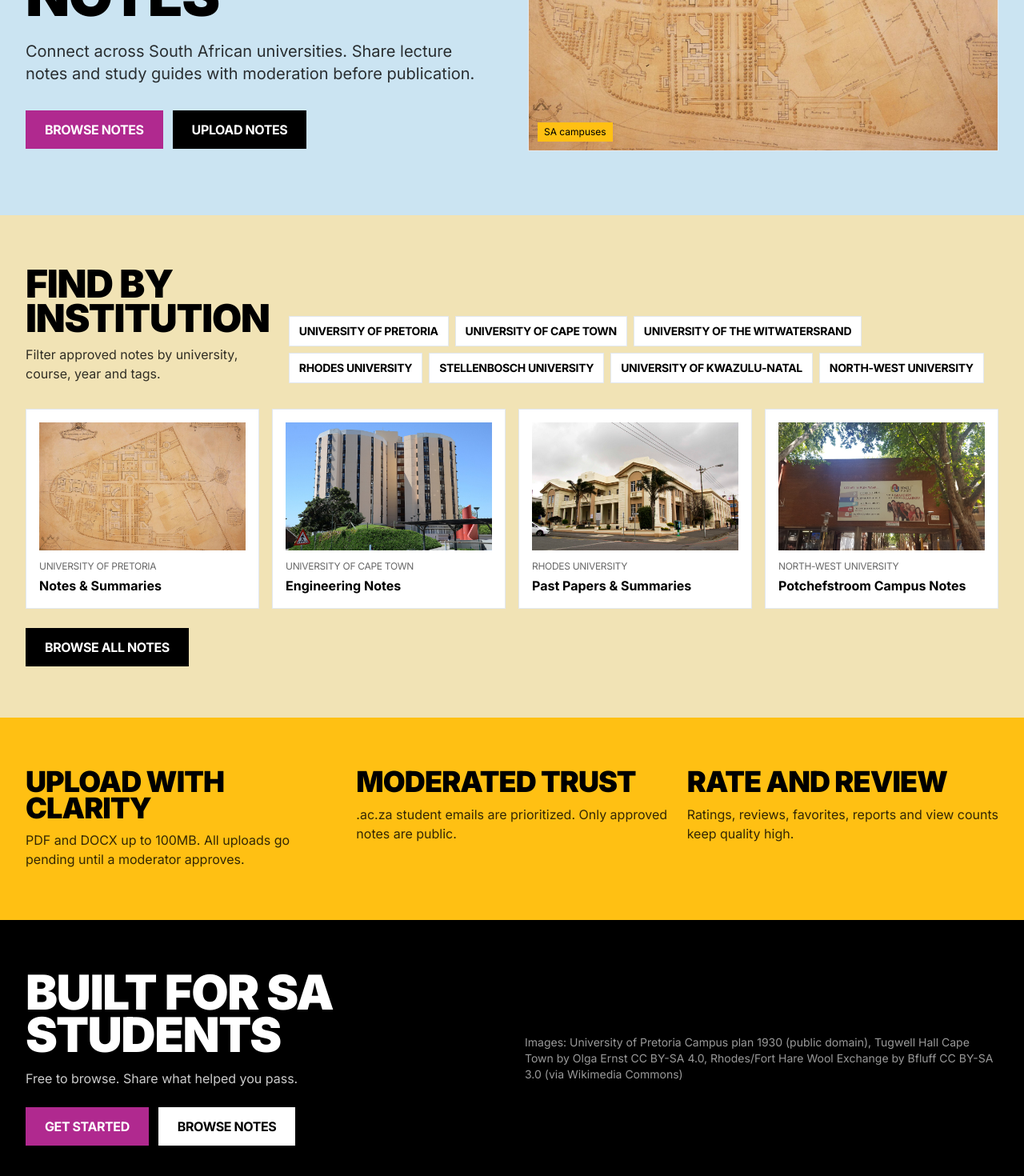
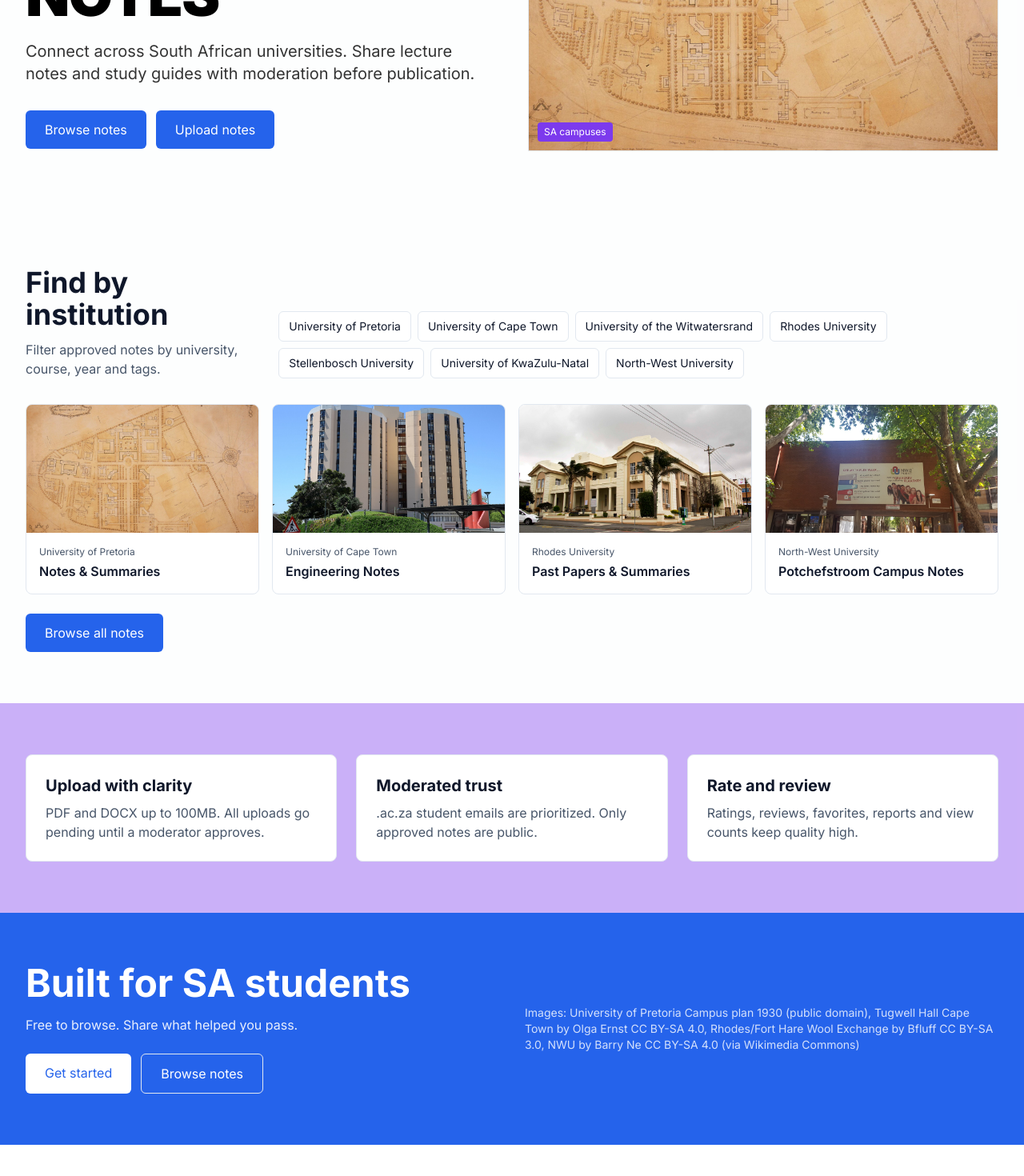
Before and after one commit to ThamiRoneo/EduLink, a Next.js app in the folder web/: page / in a window 1280 px wide. Shown: the part 388-1858 px from the top of the page at 80% size. After the commit the page ends 1819 px from the top, so only its background shows below. Built offline with nearby package versions, Linux system fonts and the light colour scheme; no server answers.

Commit message:
Apply blue palette, NWU, unify CTAs

```diff
--- a/web/src/app/page.tsx
+++ b/web/src/app/page.tsx
@@ -65,26 +65,26 @@
                 </button>
                 {open && (
                   <div className="absolute right-0 mt-2 w-48 bg-white border border-black/10 rounded-md shadow-lg py-1 z-50">
-                    <Link href="/browse" className="block px-4 py-2 text-sm text-black hover:bg-[#f1e3b5]" onClick={() => setOpen(false)}>Browse</Link>
-                    <Link href="/upload" className="block px-4 py-2 text-sm text-black hover:bg-[#f1e3b5]" onClick={() => setOpen(false)}>Upload</Link>
-                    <Link href="/my-uploads" className="block px-4 py-2 text-sm text-black hover:bg-[#f1e3b5]" onClick={() => setOpen(false)}>My Uploads</Link>
-                    <Link href="/favorites" className="block px-4 py-2 text-sm text-black hover:bg-[#f1e3b5]" onClick={() => setOpen(false)}>Favorites</Link>
-                    <Link href="/profile" className="block px-4 py-2 text-sm text-black hover:bg-[#f1e3b5]" onClick={() => setOpen(false)}>Profile</Link>
-                    <button onClick={signOut} className="w-full text-left px-4 py-2 text-sm text-[#b0298f] hover:bg-[#f1e3b5]">Sign out</button>
+                    <Link href="/browse" className="block px-4 py-2 text-sm text-foreground hover:bg-secondary" onClick={() => setOpen(false)}>Browse</Link>
+                    <Link href="/upload" className="block px-4 py-2 text-sm text-foreground hover:bg-secondary" onClick={() => setOpen(false)}>Upload</Link>
+                    <Link href="/my-uploads" className="block px-4 py-2 text-sm text-foreground hover:bg-secondary" onClick={() => setOpen(false)}>My Uploads</Link>
+                    <Link href="/favorites" className="block px-4 py-2 text-sm text-foreground hover:bg-secondary" onClick={() => setOpen(false)}>Favorites</Link>
+                    <Link href="/profile" className="block px-4 py-2 text-sm text-foreground hover:bg-secondary" onClick={() => setOpen(false)}>Profile</Link>
+                    <button onClick={signOut} className="w-full text-left px-4 py-2 text-sm text-destructive hover:bg-secondary">Sign out</button>
                   </div>
                 )}
               </div>
             ) : (
               <>
                 <Link href="/login" className="text-sm text-black hover:opacity-80">Log in</Link>
-                <Link href="/register" className="text-sm bg-[#b0298f] text-white px-3 sm:px-4 py-2 rounded-sm hover:opacity-90">Register</Link>
+                <Link href="/register" className="text-sm bg-primary text-white px-3 sm:px-4 py-2 rounded-md hover:bg-primary/90">Register</Link>
               </>
             )}
           </div>
         </div>
       </header>
 
-      <section className="bg-[#cbe4f2]">
+      <section className="bg-secondary/30">
         <div className="max-w-7xl mx-auto px-4 sm:px-6 lg:px-8 py-12 sm:py-20">
           <div className="grid lg:grid-cols-2 gap-10 items-center">
             <div>
@@ -95,35 +95,35 @@
                 Connect across South African universities. Share lecture notes and study guides with moderation before publication.
               </p>
               <div className="flex flex-col sm:flex-row gap-3">
-                <Link href="/browse" className="bg-[#b0298f] text-white px-6 py-3 text-center font-bold uppercase tracking-tight hover:opacity-90">
+                <Link href="/browse" className="bg-primary text-white px-6 py-3 text-center rounded-md hover:bg-primary/90">
                   Browse notes
                 </Link>
-                <Link href="/upload" className="bg-black text-white px-6 py-3 text-center font-bold uppercase tracking-tight hover:opacity-90">
+                <Link href="/upload" className="bg-primary text-white px-6 py-3 text-center rounded-md hover:bg-primary/90">
                   Upload notes
                 </Link>
               </div>
             </div>
             <div className="relative">
               <img src="/edulink-assets/university-of-pretoria-campus-plan-1930.jpg" alt="Historic map of University of Pretoria campus" className="w-full h-[320px] sm:h-[420px] object-cover border border-black/10" loading="eager" />
-              <div className="absolute bottom-3 left-3 bg-[#ffc013] text-black text-xs px-2 py-1">SA campuses</div>
+              <div className="absolute bottom-3 left-3 bg-accent text-accent-foreground text-xs px-2 py-1 rounded">SA campuses</div>
             </div>
           </div>
         </div>
       </section>
 
-      <section className="bg-[#f1e3b5]">
+      <section className="bg-secondary/30">
         <div className="max-w-7xl mx-auto px-4 sm:px-6 lg:px-8 py-10 sm:py-16">
           <div className="flex flex-col lg:flex-row lg:items-end lg:justify-between gap-6 mb-8">
             <div>
-              <h3 className="text-3xl sm:text-5xl font-black uppercase leading-[0.9] tracking-tight text-black mb-3">Find by institution</h3>
-              <p className="text-black/80 max-w-2xl">Filter approved notes by university, course, year and tags.</p>
+              <h3 className="text-3xl sm:text-4xl font-bold text-foreground mb-3">Find by institution</h3>
+              <p className="text-muted-foreground max-w-2xl">Filter approved notes by university, course, year and tags.</p>
             </div>
             <div className="flex flex-wrap gap-2">
               {INSTITUTIONS.map((inst) => (
                 <button
                   key={inst}
                   onClick={() => setFilterInst(filterInst === inst ? "" : inst)}
-                  className={`px-3 py-2 text-sm font-bold uppercase tracking-tight border border-black/20 ${filterInst === inst ? "bg-black text-white" : "bg-white text-black hover:bg-[#cbe4f2]"}`}
+                  className={`px-3 py-2 text-sm rounded-md border ${filterInst === inst ? "bg-primary text-white border-primary" : "bg-white text-foreground border-border hover:bg-secondary"}`}
                 >
                   {inst}
                 </button>
@@ -131,67 +131,75 @@
             </div>
           </div>
           <div className="grid md:grid-cols-2 lg:grid-cols-4 gap-4">
-            <div className="bg-white border border-black/10 p-4">
-              <img src="/edulink-assets/university-of-pretoria-campus-plan-1930.jpg" alt="University of Pretoria campus" className="w-full h-[160px] object-cover mb-3" loading="lazy" />
-              <div className="text-xs uppercase tracking-tight text-black/60 mb-1">University of Pretoria</div>
-              <div className="font-bold text-black">Notes & Summaries</div>
+            <div className="bg-white border border-border rounded-lg overflow-hidden">
+              <img src="/edulink-assets/university-of-pretoria-campus-plan-1930.jpg" alt="University of Pretoria campus" className="w-full h-[160px] object-cover" loading="lazy" />
+              <div className="p-4">
+                <div className="text-xs text-muted-foreground mb-1">University of Pretoria</div>
+                <div className="font-semibold text-foreground">Notes & Summaries</div>
+              </div>
             </div>
-            <div className="bg-white border border-black/10 p-4">
-              <img src="/edulink-assets/tugwell-hall-cape-town-south-africa.jpg" alt="Tugwell Hall, Cape Town" className="w-full h-[160px] object-cover mb-3" loading="lazy" />
-              <div className="text-xs uppercase tracking-tight text-black/60 mb-1">University of Cape Town</div>
-              <div className="font-bold text-black">Engineering Notes</div>
+            <div className="bg-white border border-border rounded-lg overflow-hidden">
+              <img src="/edulink-assets/tugwell-hall-cape-town-south-africa.jpg" alt="Tugwell Hall, Cape Town" className="w-full h-[160px] object-cover" loading="lazy" />
+              <div className="p-4">
+                <div className="text-xs text-muted-foreground mb-1">University of Cape Town</div>
+                <div className="font-semibold text-foreground">Engineering Notes</div>
+              </div>
             </div>
-            <div className="bg-white border border-black/10 p-4">
-              <img src="/edulink-assets/south-africa-east-london-rhodes-fort-hare.jpg" alt="Historic university building" className="w-full h-[160px] object-cover mb-3" loading="lazy" />
-              <div className="text-xs uppercase tracking-tight text-black/60 mb-1">Rhodes University</div>
-              <div className="font-bold text-black">Past Papers & Summaries</div>
+            <div className="bg-white border border-border rounded-lg overflow-hidden">
+              <img src="/edulink-assets/south-africa-east-london-rhodes-fort-hare.jpg" alt="Historic university building" className="w-full h-[160px] object-cover" loading="lazy" />
+              <div className="p-4">
+                <div className="text-xs text-muted-foreground mb-1">Rhodes University</div>
+                <div className="font-semibold text-foreground">Past Papers & Summaries</div>
+              </div>
             </div>
-            <div className="bg-white border border-black/10 p-4">
-              <img src="/edulink-assets/nwu.jpg" alt="North-West University Potchefstroom campus" className="w-full h-[160px] object-cover mb-3" loading="lazy" />
-              <div className="text-xs uppercase tracking-tight text-black/60 mb-1">North-West University</div>
-              <div className="font-bold text-black">Potchefstroom Campus Notes</div>
+            <div className="bg-white border border-border rounded-lg overflow-hidden">
+              <img src="/edulink-assets/nwu.jpg" alt="North-West University Potchefstroom campus" className="w-full h-[160px] object-cover" loading="lazy" />
+              <div className="p-4">
+                <div className="text-xs text-muted-foreground mb-1">North-West University</div>
+                <div className="font-semibold text-foreground">Potchefstroom Campus Notes</div>
+              </div>
             </div>
           </div>
           <div className="mt-6">
-            <Link href={filterInst ? `/browse?institution=${encodeURIComponent(filterInst)}` : "/browse"} className="inline-block bg-black text-white px-6 py-3 font-bold uppercase tracking-tight">
+            <Link href={filterInst ? `/browse?institution=${encodeURIComponent(filterInst)}` : "/browse"} className="inline-block bg-primary text-white px-6 py-3 rounded-md hover:bg-primary/90">
               Browse {filterInst ? filterInst : "all"} notes
             </Link>
           </div>
         </div>
       </section>
 
-      <section className="bg-[#ffc013]">
+      <section className="bg-accent/40">
         <div className="max-w-7xl mx-auto px-4 sm:px-6 lg:px-8 py-10 sm:py-16">
           <div className="grid lg:grid-cols-3 gap-6">
-            <div>
-              <h3 className="text-3xl sm:text-4xl font-black uppercase leading-[0.9] tracking-tight text-black mb-3">Upload with clarity</h3>
-              <p className="text-black/80">PDF and DOCX up to 100MB. All uploads go pending until a moderator approves.</p>
+            <div className="border border-border rounded-lg p-6 bg-card">
+              <h3 className="text-xl font-bold text-foreground mb-2">Upload with clarity</h3>
+              <p className="text-muted-foreground">PDF and DOCX up to 100MB. All uploads go pending until a moderator approves.</p>
             </div>
-            <div>
-              <h3 className="text-3xl sm:text-4xl font-black uppercase leading-[0.9] tracking-tight text-black mb-3">Moderated trust</h3>
-              <p className="text-black/80">.ac.za student emails are prioritized. Only approved notes are public.</p>
+            <div className="border border-border rounded-lg p-6 bg-card">
+              <h3 className="text-xl font-bold text-foreground mb-2">Moderated trust</h3>
+              <p className="text-muted-foreground">.ac.za student emails are prioritized. Only approved notes are public.</p>
             </div>
-            <div>
-              <h3 className="text-3xl sm:text-4xl font-black uppercase leading-[0.9] tracking-tight text-black mb-3">Rate and review</h3>
-              <p className="text-black/80">Ratings, reviews, favorites, reports and view counts keep quality high.</p>
+            <div className="border border-border rounded-lg p-6 bg-card">
+              <h3 className="text-xl font-bold text-foreground mb-2">Rate and review</h3>
+              <p className="text-muted-foreground">Ratings, reviews, favorites, reports and view counts keep quality high.</p>
             </div>
           </div>
         </div>
       </section>
 
-      <section className="bg-black text-white">
+      <section className="bg-primary">
         <div className="max-w-7xl mx-auto px-4 sm:px-6 lg:px-8 py-12 sm:py-16">
           <div className="grid lg:grid-cols-2 gap-8 items-center">
             <div>
-              <h3 className="text-4xl sm:text-6xl font-black uppercase leading-[0.88] tracking-tight mb-4">Built for SA students</h3>
-              <p className="text-white/80 mb-6">Free to browse. Share what helped you pass.</p>
+              <h3 className="text-4xl sm:text-5xl font-bold text-white mb-4">Built for SA students</h3>
+              <p className="text-white/90 mb-6">Free to browse. Share what helped you pass.</p>
               <div className="flex flex-col sm:flex-row gap-3">
-                <Link href="/register" className="bg-[#b0298f] text-white px-6 py-3 text-center font-bold uppercase tracking-tight">Get started</Link>
-                <Link href="/browse" className="bg-white text-black px-6 py-3 text-center font-bold uppercase tracking-tight">Browse notes</Link>
+                <Link href="/register" className="bg-white text-primary px-6 py-3 text-center rounded-md hover:bg-white/90">Get started</Link>
+                <Link href="/browse" className="border border-white text-white px-6 py-3 text-center rounded-md hover:bg-white/10">Browse notes</Link>
               </div>
             </div>
-            <div className="text-sm text-white/60 space-y-1">
-              <div>Images: University of Pretoria Campus plan 1930 (public domain), Tugwell Hall Cape Town by Olga Ernst CC BY-SA 4.0, Rhodes/Fort Hare Wool Exchange by Bfluff CC BY-SA 3.0 (via Wikimedia Commons)</div>
+            <div className="text-sm text-white/80 space-y-1">
+              <div>Images: University of Pretoria Campus plan 1930 (public domain), Tugwell Hall Cape Town by Olga Ernst CC BY-SA 4.0, Rhodes/Fort Hare Wool Exchange by Bfluff CC BY-SA 3.0, NWU by Barry Ne CC BY-SA 4.0 (via Wikimedia Commons)</div>
             </div>
           </div>
         </div>
```
